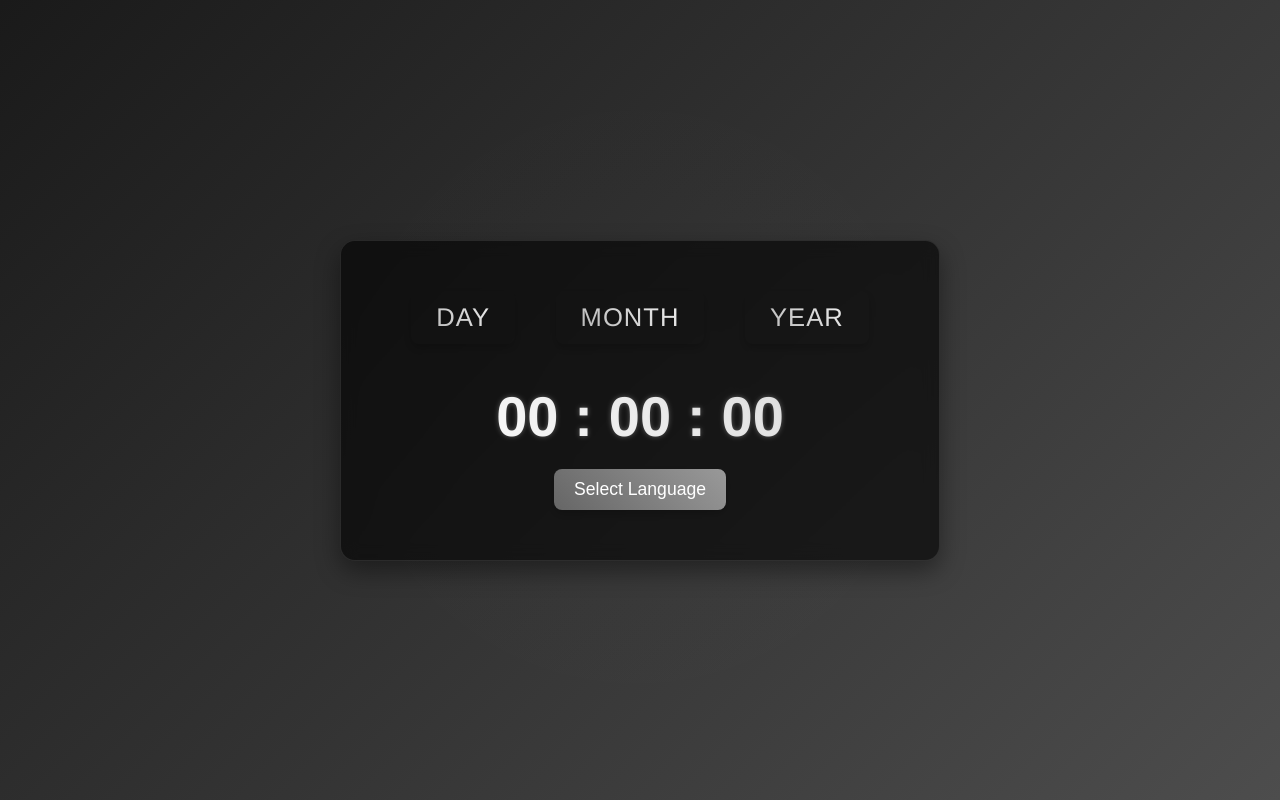
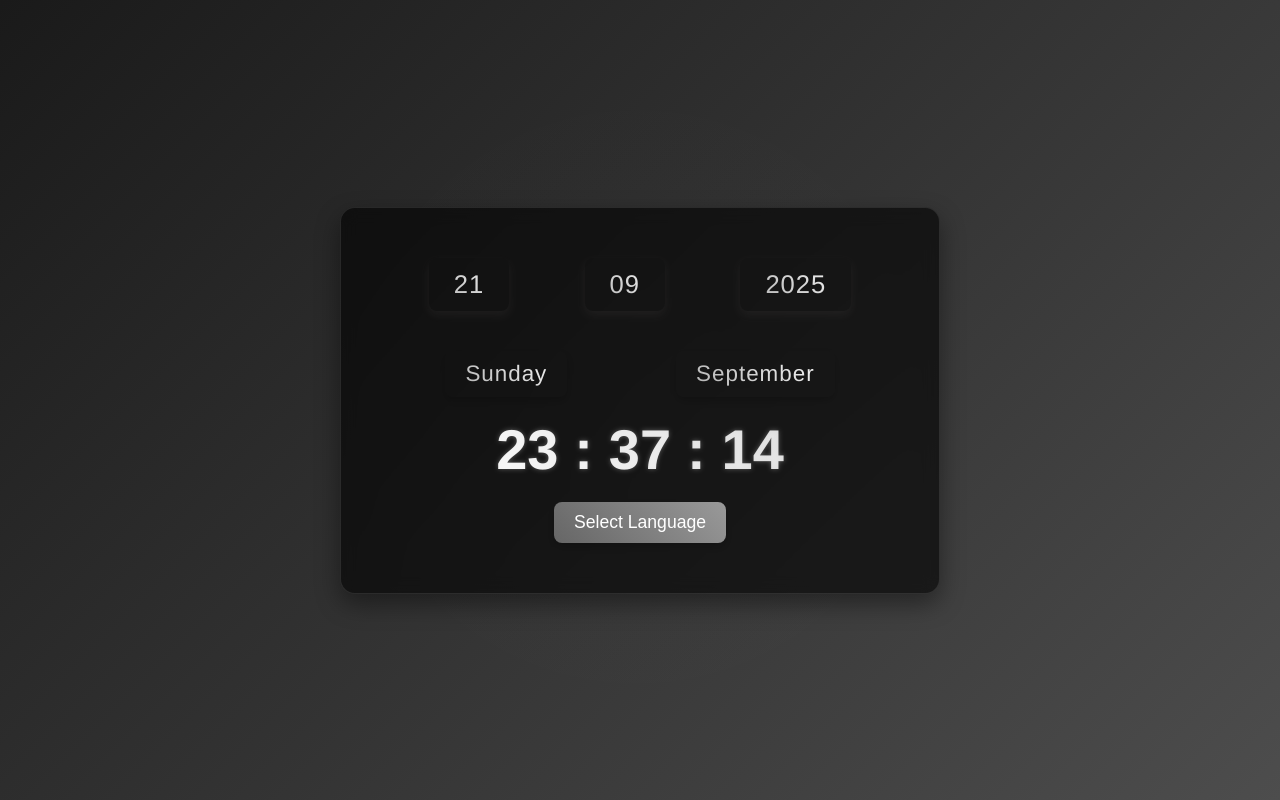
Before and after one commit to Taha-Afzali-DP/clock, a plain HTML site: page index.html in a window 1280 px wide. Drawn offline with Linux system fonts and the light colour scheme.

Commit message:
add Clean Code section in js

```diff
--- a/index.html
+++ b/index.html
@@ -12,6 +12,10 @@
         <span id="day">Day</span>
         <span id="month">Month</span>
         <span id="year">Year</span>
+      </div>
+      <div class="date-text">
+        <span id="day-text">Day Name</span>
+        <span id="month-text">Month Name</span>
       </div>
       <div class="time">
         <span id="hour">00</span>: <span id="minute">00</span>:
--- a/script.js
+++ b/script.js
@@ -1,9 +1,17 @@
+const container = document.querySelector(".container");
+const dateContainer = document.querySelector(".date");
+const timeContainer = document.querySelector(".time");
+const languageSelector = document.querySelector(".language-selector");
+const NowDay = document.querySelector("#day");
+const NowMonth = document.querySelector("#month");
+const NowYear = document.querySelector("#year");
+const nowHuor = document.querySelector("#hour");
+const nowMin = document.querySelector("#minute");
+const nowSec = document.querySelector("#second");
+const dayName = document.querySelector("#day-text");
+const monthName = document.querySelector("#month-text");
 document.addEventListener("DOMContentLoaded", function () {
   // Class references
-  const container = document.querySelector(".container");
-  const dateContainer = document.querySelector(".date");
-  const timeContainer = document.querySelector(".time");
-  const languageSelector = document.querySelector(".language-selector");
 });
 
 function toggleDropdown() {
@@ -35,3 +43,124 @@ document.addEventListener("DOMContentLoaded", function () {
   });
 });
 //! my code
+/*
+const year = (year) => {
+  const now = new Date();
+
+  const locale = navigator.language;
+
+  year = new Intl.DateTimeFormat(locale, { year: "numeric" }).format(now);
+  NowYear.textContent = year;
+};
+year(NowYear);
+
+const month = (month) => {
+  const now = new Date();
+
+  const locale = navigator.language;
+
+  month = new Intl.DateTimeFormat(locale, { month: "2-digit" }).format(now);
+  NowMonth.textContent = month;
+};
+month(NowMonth);
+
+const day = (day) => {
+  const now = new Date();
+
+  const locale = navigator.language;
+
+  day = new Intl.DateTimeFormat(locale, { day: "2-digit" }).format(now);
+  NowDay.textContent = day;
+};
+day(NowDay);
+
+const hour = (hour) => {
+  const now = new Date();
+
+  const locale = navigator.language;
+
+  hour = new Intl.DateTimeFormat(locale, {
+    hour: "2-digit",
+    hour12: false,
+  }).format(now);
+  nowHuor.textContent = hour;
+};
+hour(nowHuor);
+
+const Min = (minute) => {
+  const now = new Date();
+
+  const locale = navigator.language;
+
+  minute = new Intl.DateTimeFormat(locale, { minute: "2-digit" }).format(now);
+  nowMin.textContent = minute;
+};
+Min(nowMin);
+
+const sec = (second) => {
+  const now = new Date();
+
+  const locale = navigator.language;
+
+  second = new Intl.DateTimeFormat(locale, { second: "2-digit" }).format(now);
+  nowSec.textContent = second;
+};
+sec(nowSec);
+
+const weekday = (weekday) => {
+  const now = new Date();
+
+  const locale = navigator.language;
+
+  weekday = new Intl.DateTimeFormat(locale, { weekday: "long" }).format(now);
+  dayName.textContent = weekday;
+};
+weekday(dayName);
+
+const monthNames = (monthsName) => {
+  const now = new Date();
+
+  const locale = navigator.language;
+
+  monthsName = new Intl.DateTimeFormat(locale, { month: "long" }).format(now);
+  monthName.textContent = monthsName;
+};
+monthNames(monthName);
+*/
+//! Clean Code ::
+
+const updateDateTime = () => {
+  const dateFormat = (option) => {
+    return new Intl.DateTimeFormat(locale, option).format(now);
+  };
+  const locale = navigator.language;
+  const now = new Date();
+  //! year num
+  const year = dateFormat({ year: "numeric" });
+  NowYear.textContent = year;
+  //! month num
+  const month = dateFormat({ month: "2-digit" });
+  NowMonth.textContent = month;
+  //! day num
+  const day = dateFormat({ day: "2-digit" });
+  NowDay.textContent = day;
+  //! huor num
+  const hour = dateFormat({
+    hour: "2-digit",
+    hour12: false,
+  });
+  nowHuor.textContent = hour;
+  //! weekDay
+  const weekday = dateFormat({ weekday: "long" });
+  dayName.textContent = weekday;
+  //! namesMonth
+  const monthsName = dateFormat({ month: "long" });
+  monthName.textContent = monthsName;
+  //! mins num
+  const minute = dateFormat({ minute: "2-digit" });
+  nowMin.textContent = minute;
+  //! sec num
+  const second = dateFormat({ second: "2-digit" });
+  nowSec.textContent = second;
+};
+updateDateTime();
--- a/style.css
+++ b/style.css
@@ -60,9 +60,38 @@ body::before {
   -webkit-text-fill-color: transparent;
   padding: 12px 25px;
   border-radius: 8px;
+  box-shadow: 0 4px 10px rgba(79, 76, 76, 0.2);
+}
+.date-text {
+  display: flex;
+  justify-content: space-around;
+  margin-bottom: 20px;
+  font-size: 1.4em;
+  letter-spacing: 1px;
+}
+
+.date-text span {
+  background: linear-gradient(45deg, #a8a8a8, #ffffff);
+  -webkit-background-clip: text;
+  -webkit-text-fill-color: transparent;
+  padding: 10px 20px;
+  border-radius: 8px;
   box-shadow: 0 4px 10px rgba(0, 0, 0, 0.2);
 }
 
+@media (max-width: 768px) {
+  .date-text {
+    font-size: 1.4em;
+    flex-direction: column;
+    gap: 15px;
+  }
+}
+
+@media (max-width: 480px) {
+  .date-text {
+    font-size: 1.2em;
+  }
+}
 .time {
   font-size: 3.5em;
   font-weight: bold;
```
